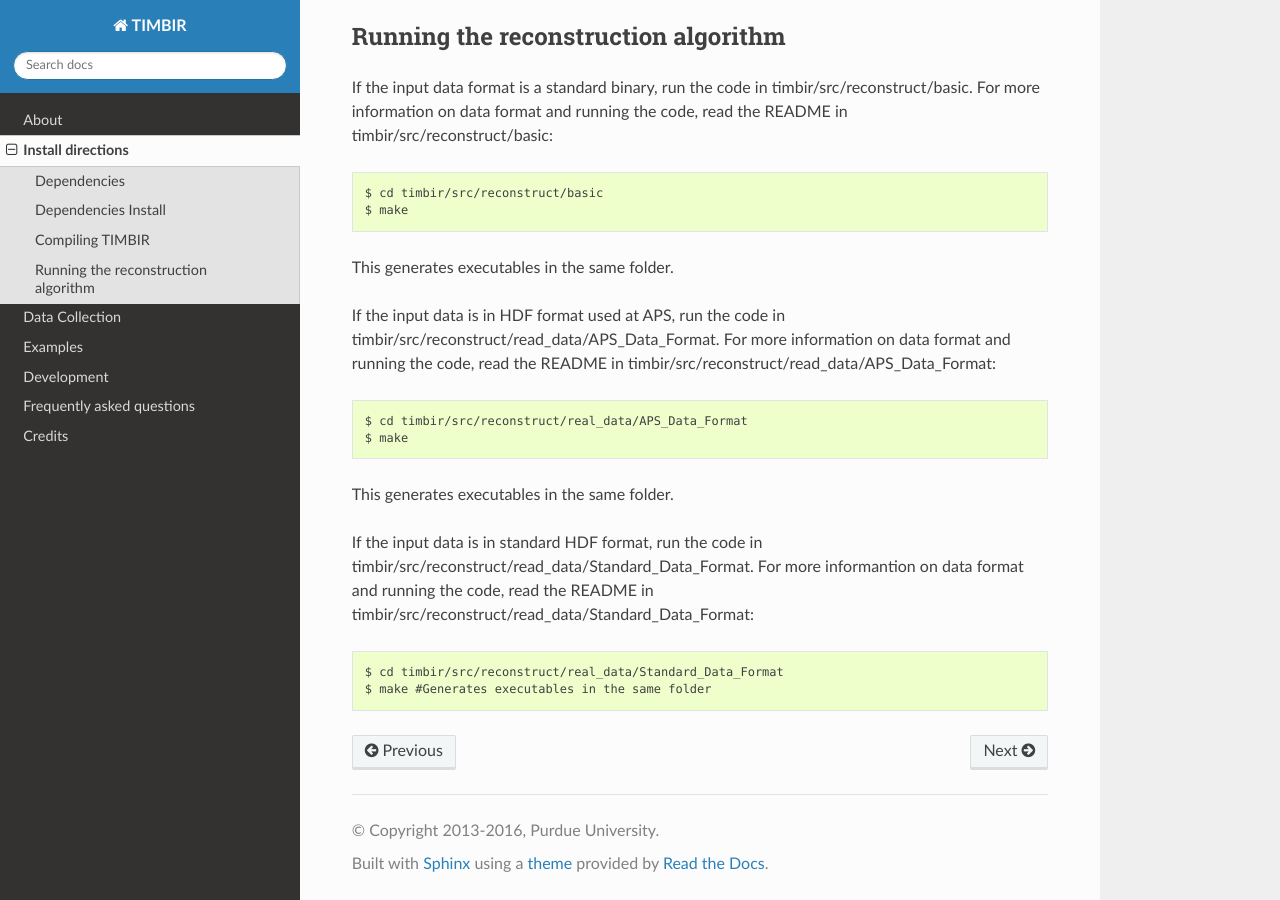
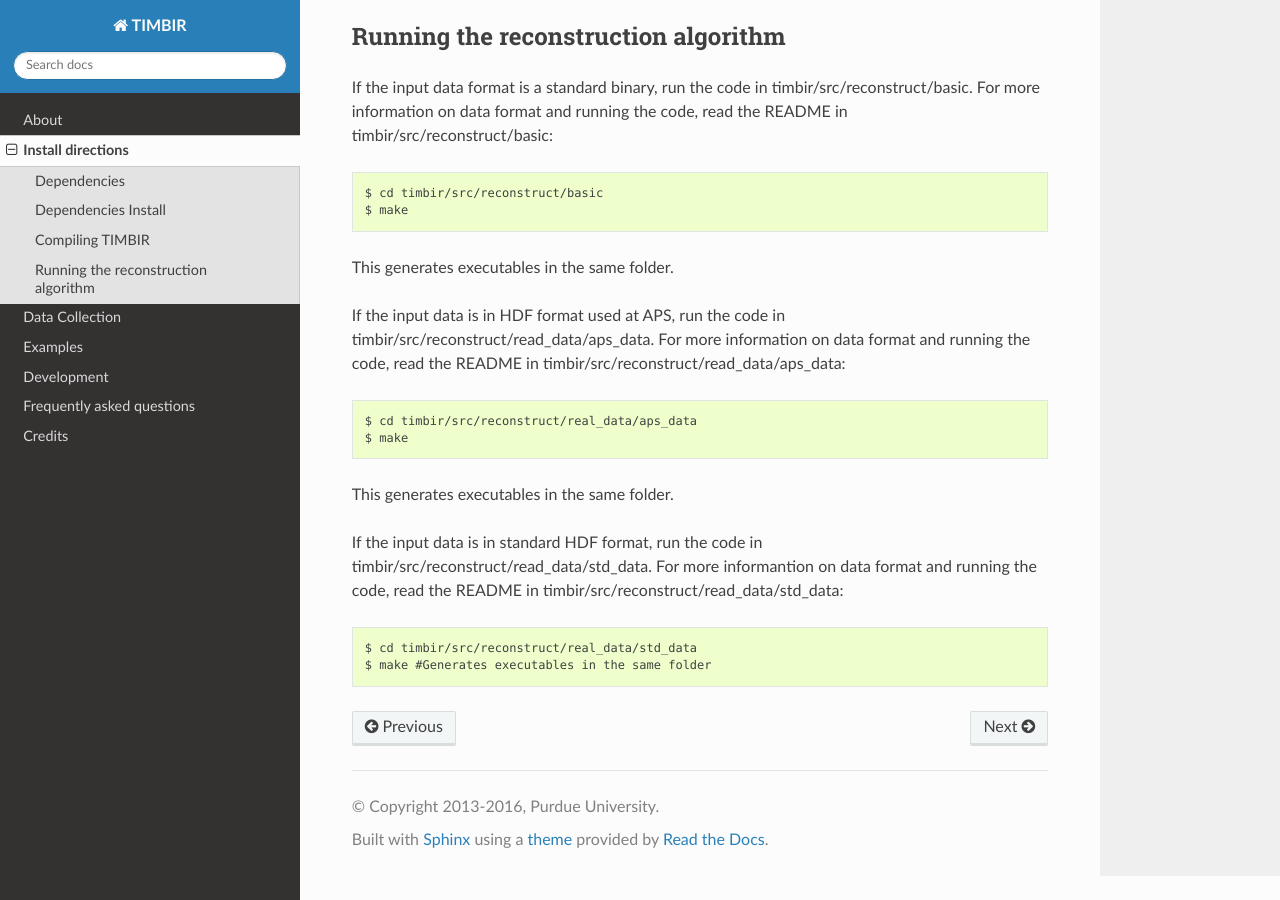
Before and after one commit to adityamnk/timbir, a Sphinx documentation site: the page built from doc/source/install.rst, in a window 1280 px wide and 900 px high, scrolled down 1362 px. Built offline with Sphinx 7.4.7 and the Read the Docs theme 2.0.0, drawn with Linux system fonts in a browser that asks for light colours.

Commit message:
Update install.rst
Changed APS_Data_Format folder to aps_data.
Changed Std_Data_Format to std_data.

```diff
--- a/doc/source/install.rst
+++ b/doc/source/install.rst
@@ -62,16 +62,16 @@ For more information on data format and running the code, read the README in tim
 
 This generates executables in the same folder.
 
-If the input data is in HDF format used at APS, run the code in timbir/src/reconstruct/read_data/APS_Data_Format.
-For more information on data format and running the code, read the README in timbir/src/reconstruct/read_data/APS_Data_Format::
+If the input data is in HDF format used at APS, run the code in timbir/src/reconstruct/read_data/aps_data.
+For more information on data format and running the code, read the README in timbir/src/reconstruct/read_data/aps_data::
 
-   $ cd timbir/src/reconstruct/real_data/APS_Data_Format
+   $ cd timbir/src/reconstruct/real_data/aps_data
    $ make
 
 This generates executables in the same folder.
 
-If the input data is in standard HDF format, run the code in timbir/src/reconstruct/read_data/Standard_Data_Format.
-For more informantion on data format and running the code, read the README in timbir/src/reconstruct/read_data/Standard_Data_Format::
+If the input data is in standard HDF format, run the code in timbir/src/reconstruct/read_data/std_data.
+For more informantion on data format and running the code, read the README in timbir/src/reconstruct/read_data/std_data::
 
-   $ cd timbir/src/reconstruct/real_data/Standard_Data_Format
+   $ cd timbir/src/reconstruct/real_data/std_data
    $ make #Generates executables in the same folder
```
